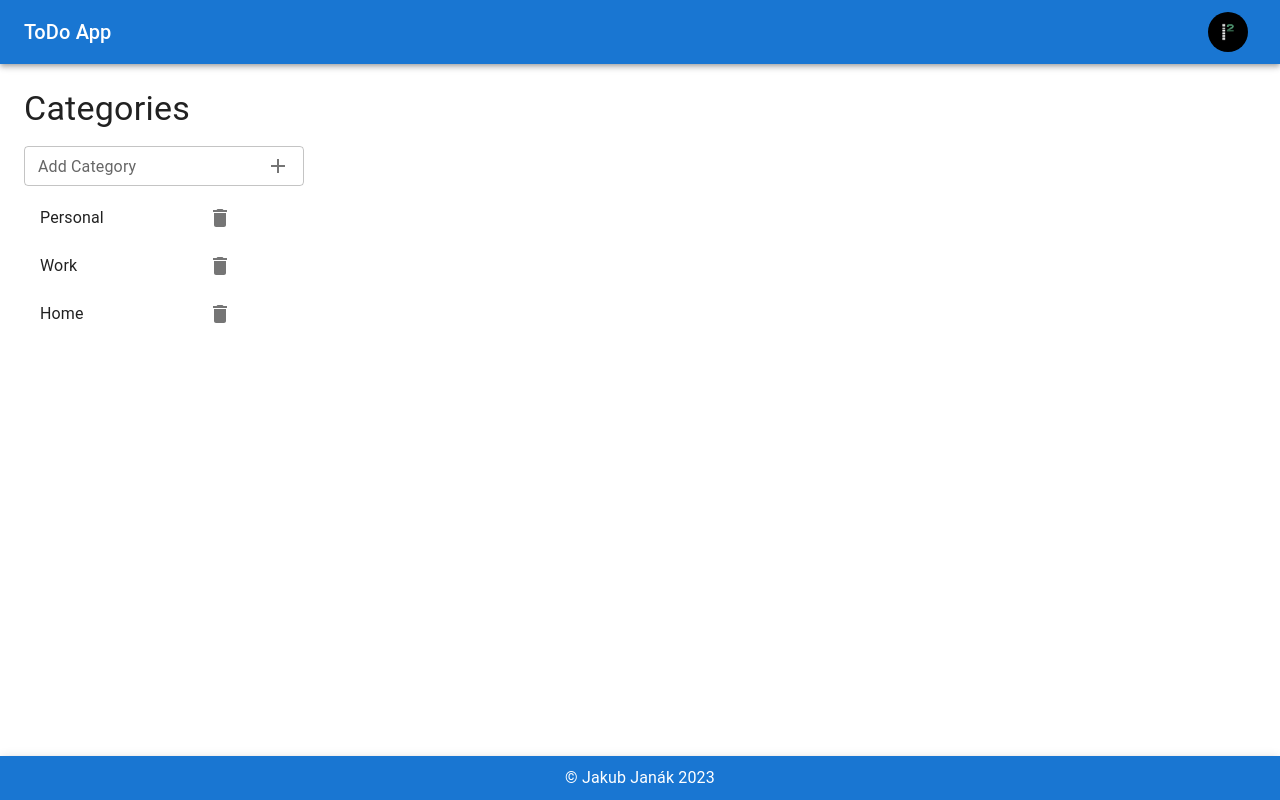
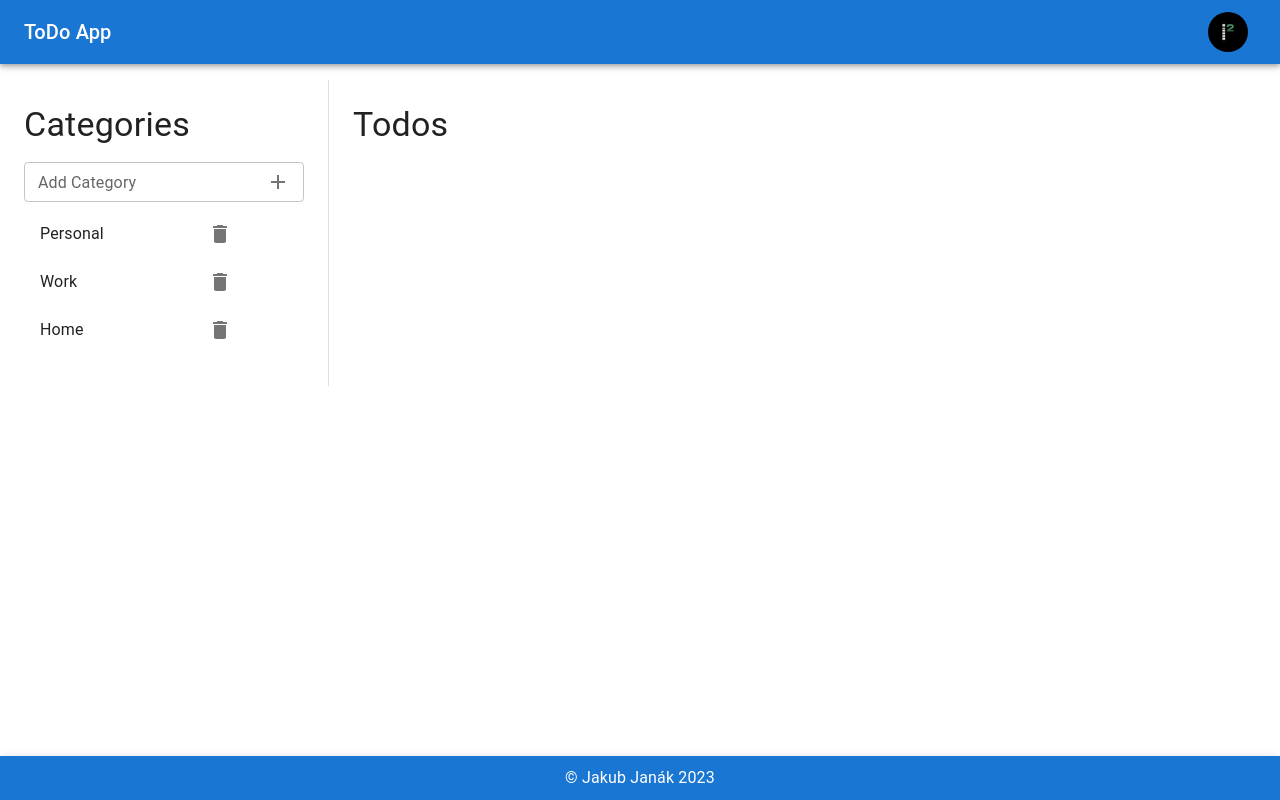
Before and after one commit to jakubjanak/AdvancedTodoApp, a React (Vite) app: page / in a window 1280 px wide. Built offline with nearby package versions, Linux system fonts and the light colour scheme.

Commit message:
added new file where styling todos

```diff
--- a/src/ListCategoryContainer.jsx
+++ b/src/ListCategoryContainer.jsx
@@ -1,11 +1,12 @@
-import { List, Typography, Box } from "@mui/material";
+import { List, Typography, Box, Divider } from "@mui/material";
 import { useState } from "react";
 import ListCategoryItem from "./ListCategoryItem";
 import AddCategoryForm from "./AddCategoryForm";
+import Todos from "./Todos";
 
 export default function ListCategoryContainer() {
     const initialValues = [
-        {id: crypto.randomUUID(), name: "Personal", items: [{id: crypto.randomUUID(), text: "Empty the trash!"}], clicked: false},
+        {id: crypto.randomUUID(), name: "Personal", items: [{id: crypto.randomUUID(), text: "Empty the trash!"}, {id: crypto.randomUUID(), text: "Enjoy yourself!"}, {id: crypto.randomUUID(), text: "Do homework!"}], clicked: false},
         {id: crypto.randomUUID(), name: "Work", items: [{id: crypto.randomUUID(), text: "Wash the dishes!"}], clicked: false},
         {id: crypto.randomUUID(), name: "Home", items: [{id: crypto.randomUUID(), text: "Go for the walk with a dog!"}], clicked: false},
     ]
@@ -45,6 +46,7 @@ export default function ListCategoryContainer() {
 
 
     return (
+        <div style={{display: "flex"}}>
         <Box m={3}>
             <Typography variant="h4" component="h1" mb={2}>Categories</Typography>
             <AddCategoryForm addNewCategory={addNewCategory} />
@@ -53,13 +55,20 @@ export default function ListCategoryContainer() {
                     return <ListCategoryItem key={tc.id} tc={tc} setTodoCat={setTodoCat} todoCat={todoCat} handleDelete={() => handleDelete(tc.id)} updatingClicked={updatingClicked} />
                 })}
             </List>
+        </Box>
+        <Divider orientation="vertical" flexItem />
+        <Box m={3} style={{display: "flex", flexDirection: "column", justifyContent: "start"}}>
+            <Typography variant="h4" component="h1">Todos</Typography>
+            <List>
             {todoCat.map((tcClicked) => {
                 if (tcClicked.clicked === true) {
                     return tcClicked.items.map((item) => {
-                        return <p key={item.id}>{item.text}</p>
+                        return <Todos key={item.id} text={item.text} />
                     })
                 }
             })}
+            </List>
         </Box>
+        </div>
     )
 }
--- /dev/null
+++ b/src/Todos.jsx
@@ -0,0 +1,18 @@
+import { Box, ListItem, IconButton, ListItemText } from "@mui/material";
+import DeleteIcon from '@mui/icons-material/Delete';
+
+export default function Todos({text}) {
+    return (
+        <Box>
+        <ListItem
+                  secondaryAction={
+                    <IconButton edge="end" aria-label="delete">
+                      <DeleteIcon />
+                    </IconButton>
+                  }
+                >
+            <ListItemText>{text}</ListItemText>
+        </ListItem>
+        </Box>
+    )
+}
```
